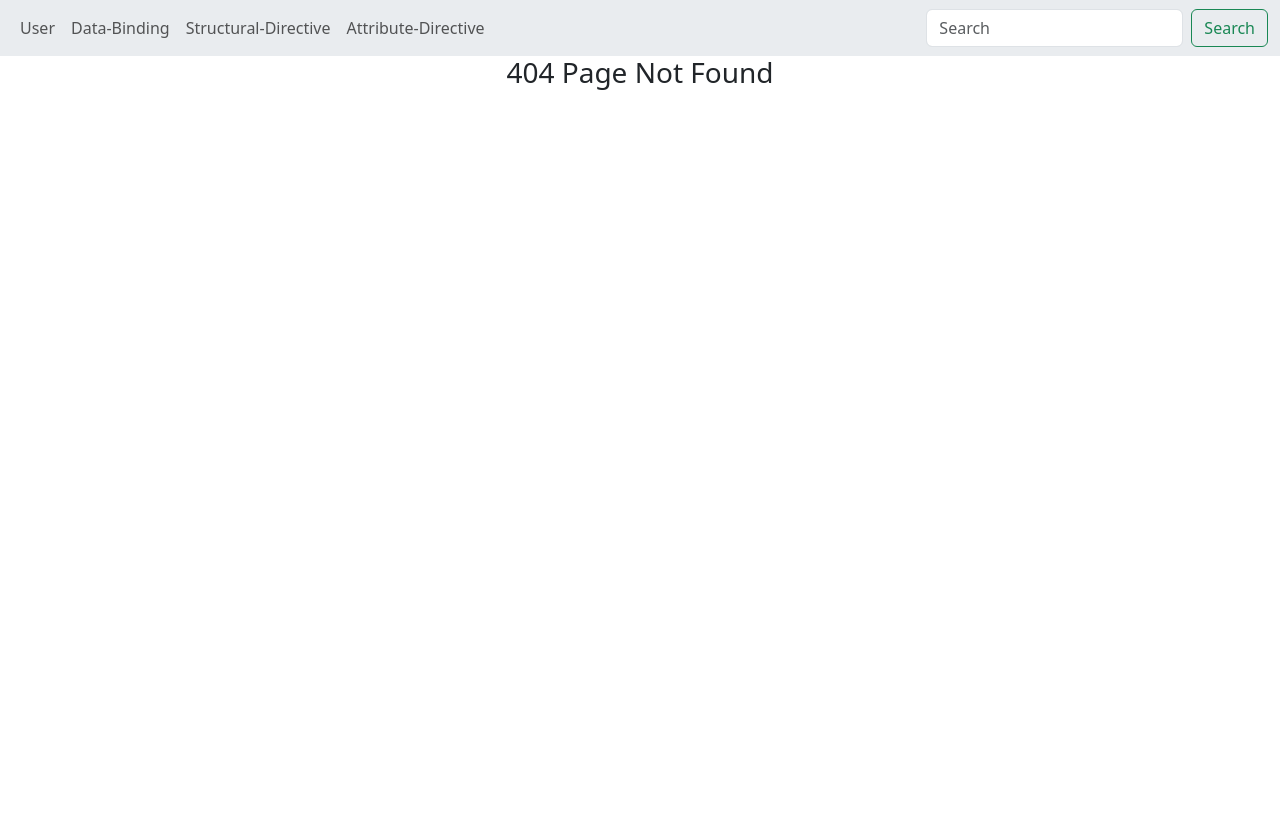
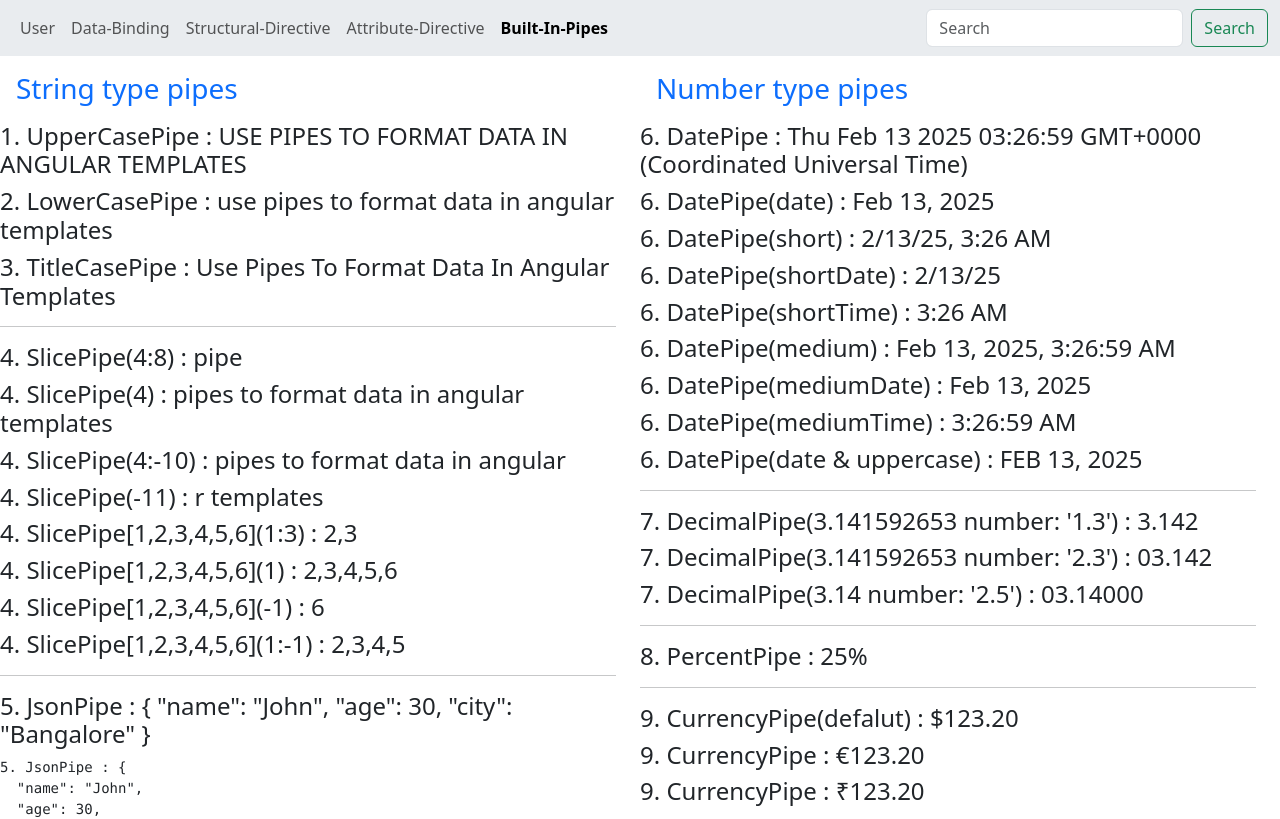
Before and after one commit to MeghanaDharmaraju/angularProject, an Angular app: page /built-in-pipes in a window 1280 px wide. Before the commit this address had no page. Shown: the top 819 px of the page. Built offline with nearby package versions, Linux system fonts and the light colour scheme.

Commit message:
Built-in-pipes

```diff
--- a/src/app/app.component.html
+++ b/src/app/app.component.html
@@ -41,6 +41,9 @@
         <li class="nav-item">
           <a class="nav-link" routerLinkActive="active" routerLink="attribute-directive">Attribute-Directive</a>
         </li>
+        <li class="nav-item">
+          <a class="nav-link" routerLinkActive="active" routerLink="built-in-pipes">Built-In-Pipes</a>
+        </li>
 
       </ul>
       <form class="d-flex" role="search">
--- /dev/null
+++ b/src/app/built-in-pipes/built-in-pipes.component.html
@@ -0,0 +1,55 @@
+<div class="row col-12">
+  <div class="col-6">
+    <h3 class="text-primary m-3">String type pipes</h3>
+    <h4>1. UpperCasePipe : {{angularPipes | uppercase}}</h4>
+    <h4>2. LowerCasePipe : {{angularPipes | lowercase}}</h4>
+    <h4>3. TitleCasePipe : {{angularPipes | titlecase}}</h4>
+    <hr>
+    <h4>4. SlicePipe(4:8) : {{angularPipes | slice : 4:8}}</h4>
+    <h4>4. SlicePipe(4) : {{angularPipes | slice : 4}}</h4>
+    <h4>4. SlicePipe(4:-10) : {{angularPipes | slice : 4:-10}}</h4>
+    <h4>4. SlicePipe(-11) : {{angularPipes | slice : -11}}</h4>
+    <h4>4. SlicePipe[1,2,3,4,5,6](1:3) : {{ [1,2,3,4,5,6] | slice : 1:3}}</h4>
+    <h4>4. SlicePipe[1,2,3,4,5,6](1) : {{ [1,2,3,4,5,6] | slice : 1}}</h4>
+    <h4>4. SlicePipe[1,2,3,4,5,6](-1) : {{ [1,2,3,4,5,6] | slice : -1}}</h4>
+    <h4>4. SlicePipe[1,2,3,4,5,6](1:-1) : {{ [1,2,3,4,5,6] | slice : 1:-1}}</h4>
+    <hr>
+    <h4>5. JsonPipe : {{personData | json}}</h4>
+    <pre>5. JsonPipe : {{personData | json}}</pre>
+
+  </div>
+
+  <div class="col-6">
+    <h3 class="text-primary m-3">Number type pipes</h3>
+    <h4>6. DatePipe : {{currentDate}}</h4>
+    <h4>6. DatePipe(date) : {{currentDate | date}}</h4>
+    <h4>6. DatePipe(short) : {{currentDate | date: 'short'}}</h4>
+    <h4>6. DatePipe(shortDate) : {{currentDate | date: 'shortDate'}}</h4>
+    <h4>6. DatePipe(shortTime) : {{currentDate | date: 'shortTime'}}</h4>
+    <h4>6. DatePipe(medium) : {{currentDate | date: 'medium'}}</h4>
+    <h4>6. DatePipe(mediumDate) : {{currentDate | date: 'mediumDate'}}</h4>
+    <h4>6. DatePipe(mediumTime) : {{currentDate | date: 'mediumTime'}}</h4>
+    <h4>6. DatePipe(date & uppercase) : {{currentDate | date | uppercase}}</h4>
+    <hr>
+    <h4>7. DecimalPipe(3.141592653 number: '1.3') : {{3.141592653 | number: '1.3'}}</h4>
+    <h4>7. DecimalPipe(3.141592653 number: '2.3') : {{3.141592653 | number: '2.3'}}</h4>
+    <h4>7. DecimalPipe(3.14 number: '2.5') : {{3.14 | number: '2.5'}}</h4>
+    <hr>
+    <h4>8. PercentPipe : {{0.25 | percent}}</h4>
+    <hr>
+    <h4>9. CurrencyPipe(defalut) : {{123.20 | currency}}</h4>
+    <h4>9. CurrencyPipe : {{123.20 | currency: 'EUR'}}</h4>
+    <h4>9. CurrencyPipe : {{123.20 | currency: 'INR'}}</h4>
+
+  </div>
+
+  <h3 class="text-primary m-3">Async type pipes</h3>
+  <h4>10. AsyncPipe :
+    <ul>
+      @for (item of items | async; track item) {
+      <li>{{item}}</li>
+      }
+    </ul>
+  </h4>
+
+</div>
--- /dev/null
+++ b/src/app/built-in-pipes/built-in-pipes.component.ts
@@ -0,0 +1,22 @@
+import { CommonModule } from '@angular/common';
+import { Component } from '@angular/core';
+import { Observable, of } from 'rxjs';
+
+@Component({
+  selector: 'app-built-in-pipes',
+  imports: [CommonModule],
+  templateUrl: './built-in-pipes.component.html',
+  styleUrl: './built-in-pipes.component.css',
+})
+export class BuiltInPipesComponent {
+  angularPipes: string = 'use pipes to format data in angular templates';
+  personData = {
+    name: 'John',
+    age: 30,
+    city: 'Bangalore',
+  };
+
+  currentDate : Date = new Date();
+
+  items = of(['Apple', 'Banana', 'Mango']);
+}
```
Also changed, not shown: src/app/app.routes.ts (+11 -6 lines), src/app/built-in-pipes/built-in-pipes.component.css (added), 1 other file (tests, documents, lock files or other folders).
